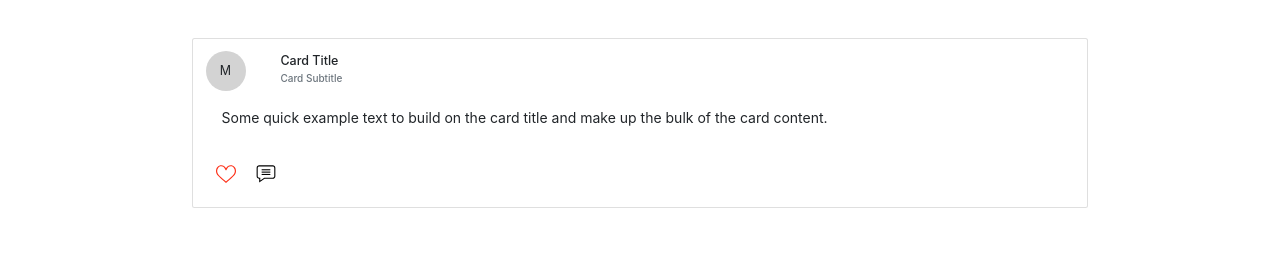
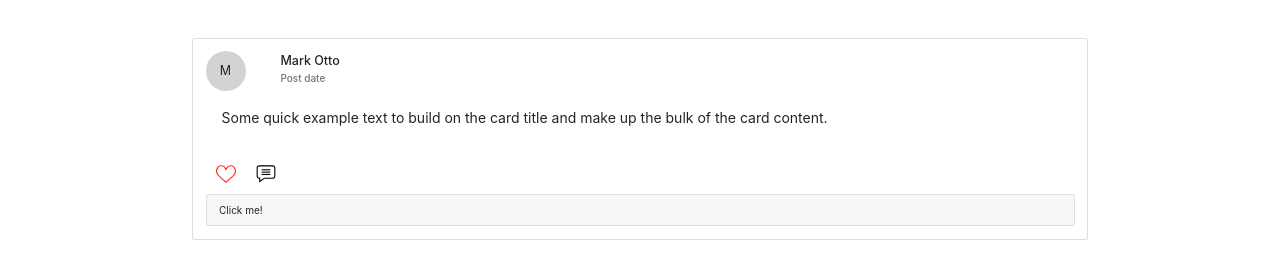
Before and after one commit to przemskydev/SocialApp2, a React (Create React App) app: page / in a window 1280 px wide. Shown: the part 263-539 px from the top of the page. Built offline with nearby package versions, Linux system fonts and the light colour scheme.

Commit message:
creating add comment section

```diff
--- a/src/components/buttonIco/button.ico.js
+++ b/src/components/buttonIco/button.ico.js
@@ -23,7 +23,7 @@ const StyledButtonIco = styled.button`
     top: 49%;
     left: 49%;
     opacity: 0;
-    transition: transform 0.2s cubic-bezier(0.4, 0, 0.2, 1);
+    transition: transform 0.1s cubic-bezier(0.4, 0, 0.2, 1);
   }
 
   :active:after {
--- a/src/components/post/Post.js
+++ b/src/components/post/Post.js
@@ -1,5 +1,5 @@
 import React from 'react';
-import { Card, Row, Col } from 'react-bootstrap';
+import { Accordion, Card, Row, Col } from 'react-bootstrap';
 import { StyledWrapper, StyledAvatar, StyledText } from '../../template/Main.template';
 // import Button from '../button/button'
 import ButtonIco from '../buttonIco/button.ico';
@@ -15,8 +15,8 @@ const Post = () => (
             <StyledAvatar>M</StyledAvatar>
           </Col>
           <Col className="d-flex flex-column justify-content-center">
-            <Card.Title>Card Title</Card.Title>
-            <Card.Subtitle className="mb-2 text-muted">Card Subtitle</Card.Subtitle>
+            <Card.Title>Mark Otto</Card.Title>
+            <Card.Subtitle className="mb-2 text-muted">Post date</Card.Subtitle>
           </Col>
         </Row>
 
@@ -29,6 +29,17 @@ const Post = () => (
 
         <ButtonIco ico={heart} />
         <ButtonIco ico={comment} />
+
+        <Accordion defaultActiveKey="0">
+          <Card>
+            <Accordion.Toggle as={Card.Header} eventKey="1">
+              Click me!
+            </Accordion.Toggle>
+            <Accordion.Collapse eventKey="1">
+              <Card.Body>Hello! I the body</Card.Body>
+            </Accordion.Collapse>
+          </Card>
+        </Accordion>
       </Card.Body>
     </Card>
   </StyledWrapper>
```
